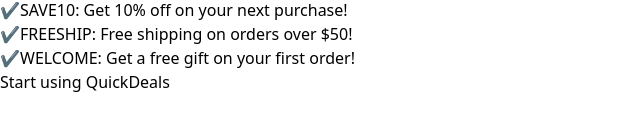
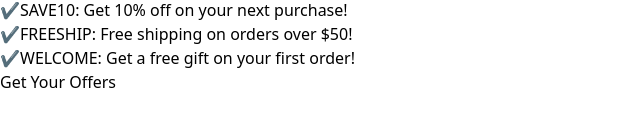
Before and after one commit to RiteshDev99/QuickDeals-Extension, a React (Vite) app: page / in a window 1280 px wide. Shown: the part 332-462 px from the top of the page, without its empty margins (0-640 px from the left). Built offline with nearby package versions, Linux system fonts and the light colour scheme.

Commit message:
added amazon affiliate injection

```diff
--- a/src/components/offers/offer.tsx
+++ b/src/components/offers/offer.tsx
@@ -5,6 +5,7 @@
 
 const Offer = () => {
     const [openToggle, setOpenToggle] = useState(false);
+
 
     const ToggleEvent = () => {
         setOpenToggle(!openToggle);
@@ -57,7 +58,7 @@
                         onClick={CreteBackgroundTab}
                         className="px-7 py-2 bg-[#cc4d08] text-white text-lg rounded-md shadow-md transform transition-transform duration-300 hover:scale-105"
                     >
-                        Start using QuickDeals
+                        Get Your Offers
                     </button>
                 </div>
             </div>
```
Also changed, not shown: src/backgroundTab/background.js (+6 -2 lines).
